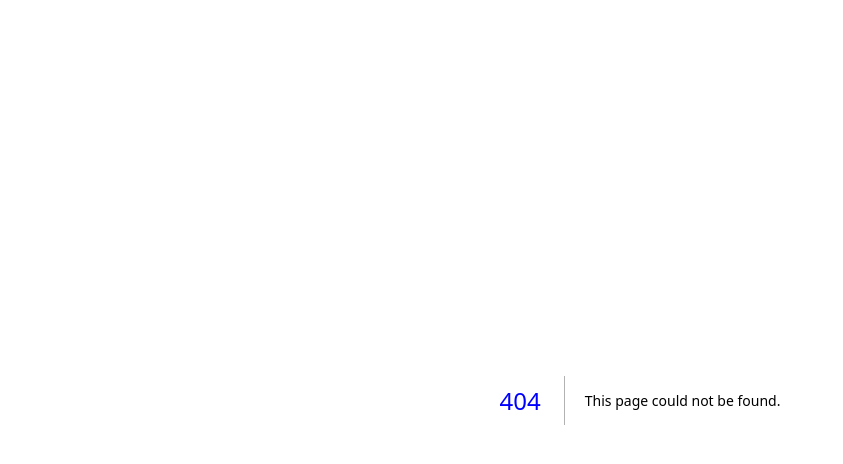
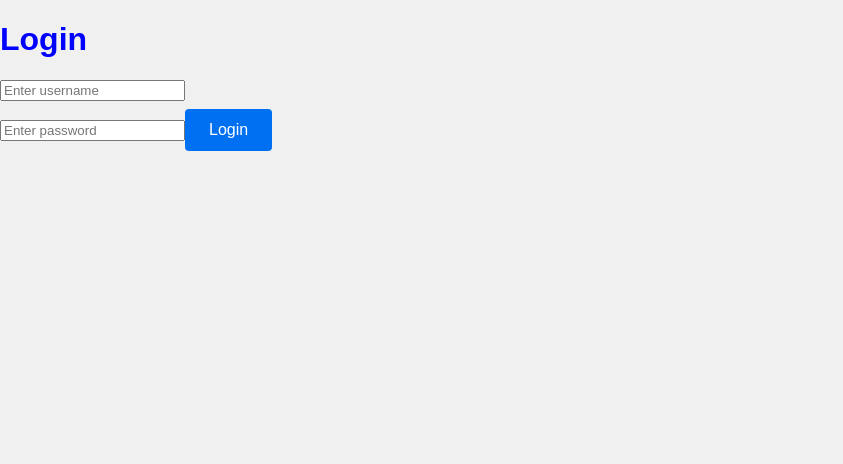
Before and after one commit to Damian526/social-media, a Next.js app in the folder frontend/: page /login in a window 1280 px wide. Before the commit this address had no page. Shown: the top 464 px of the page, without its empty margins (0-843 px from the left). Built offline with nearby package versions, Linux system fonts and the light colour scheme.

Commit message:
Enhance the Registration Page and creating login page

```diff
--- /dev/null
+++ b/frontend/app/login/page.tsx
@@ -0,0 +1,52 @@
+"use client";
+
+import { useState } from "react";
+import axios from "axios";
+import { useRouter } from "next/navigation";
+import Button from "@/components/Button";
+
+export default function LoginPage() {
+  const [username, setUsername] = useState("");
+  const [password, setPassword] = useState("");
+  const [error, setError] = useState("");
+  const router = useRouter();
+
+  const loginUser = async () => {
+    try {
+      const response = await axios.post(
+        "http://localhost:8008/api/auth/login",
+        {
+          username,
+          password,
+        }
+      );
+      // Store the token in localStorage (later we'll handle this securely)
+      localStorage.setItem("token", response.data.access_token);
+      router.push("/"); // Redirect to a protected page
+    } catch (err) {
+      setError(err.response?.data?.message || "Login failed");
+      console.error(err);
+    }
+  };
+
+  return (
+    <div>
+      <h1>Login</h1>
+      {error && <p style={{ color: "red" }}>{error}</p>}
+      <input
+        type="text"
+        placeholder="Enter username"
+        value={username}
+        onChange={(e) => setUsername(e.target.value)}
+      />
+      <br />
+      <input
+        type="password"
+        placeholder="Enter password"
+        value={password}
+        onChange={(e) => setPassword(e.target.value)}
+      />
+      <Button onClick={loginUser}>Login</Button>
+    </div>
+  );
+}
--- a/frontend/components/SocketComponent.tsx
+++ b/frontend/components/SocketComponent.tsx
@@ -21,7 +21,7 @@ const SocketComponent: React.FC<{ userId: string }> = ({ userId }) => {
         content: inputMsg,
         chatRoomId: 'chatRoomId_if_applicable',
       };
-      console.log("Sending message:", messageData); // Debugging line
+      console.log("Sending message:", messageData);
       socket.emit('message', messageData);
       setInputMsg('');
     }
@@ -35,7 +35,7 @@ const SocketComponent: React.FC<{ userId: string }> = ({ userId }) => {
     });
 
     socketIo.on('message', (msg: Message) => {
-      console.log('Message received on client:', msg); // Debugging line
+      console.log('Message received on client:', msg);
       setMessages((prev) => [...prev, msg]);
     });
 
```
Also changed, not shown: frontend/app/page.tsx (+15 -5 lines).
